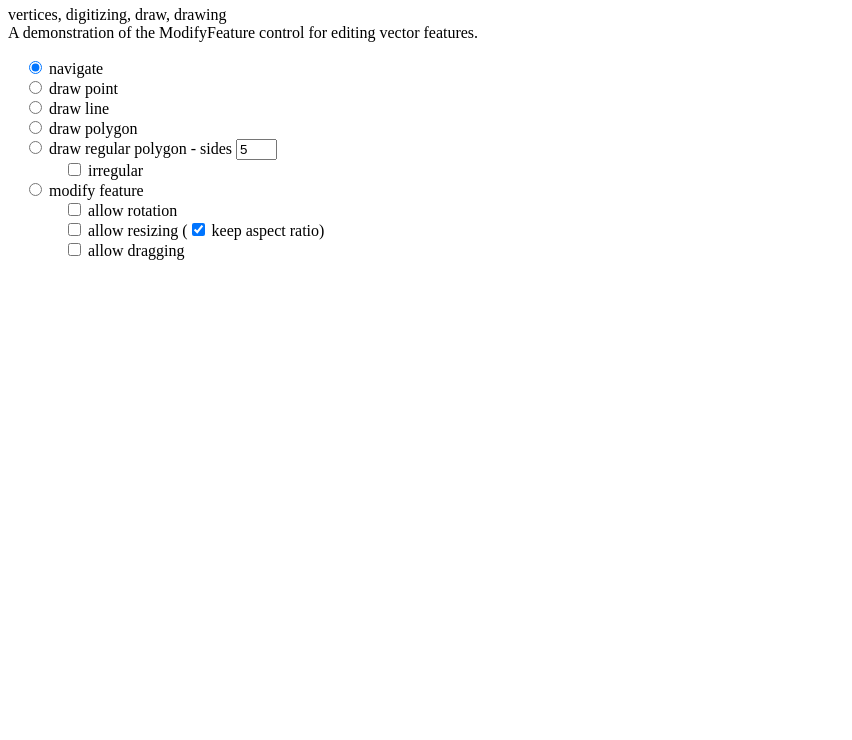
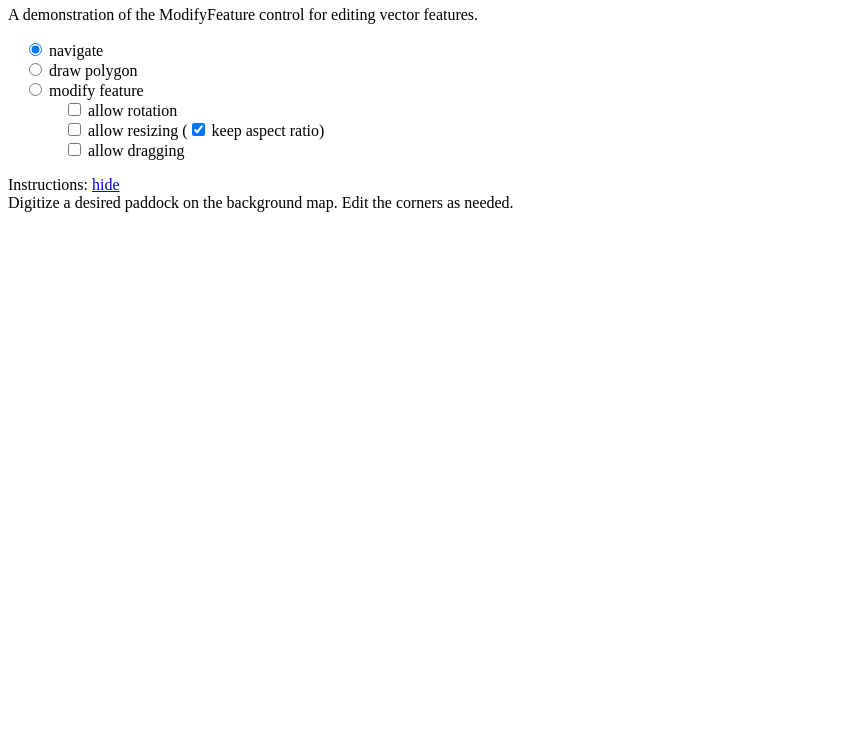
Before and after one commit to wboykinm/soilquery, a plain HTML site: page index.html in a window 1280 px wide. Shown: the part 60-800 px from the top of the page, without its empty margins (0-852 px from the left). Drawn offline with Linux system fonts and the light colour scheme; a script that the page names is missing.

Commit message:
updated buttons

```diff
--- a/index.html
+++ b/index.html
@@ -1,7 +1,7 @@
 <head>
     <meta name="viewport" content="width=device-width; initial-scale=1.0; maximum-scale=1.0; user-scalable=0;" />
     <meta name="apple-mobile-web-app-capable" content="yes" />
-    <title>Modify Feature</title>
+    <title>Soil Query</title>
     <style type="text/css">
         #controls {
             width: 512px;
@@ -18,10 +18,7 @@
     <script type="text/javascript"></script>
   </head>
   <body onload="init()">
-    <h1 id="title">OpenLayers Modify Feature Example</h1>
-    <div id="tags">
-        vertices, digitizing, draw, drawing
-    </div>
+    <h1 id="title">Query soil data based on desired management boundaries</h1>
     <div id="shortdesc">A demonstration of the ModifyFeature control for editing vector features.</div>
     <div id="map" class="smallmap"></div>
     <div id="controls">
@@ -32,30 +29,8 @@
                 <label for="noneToggle">navigate</label>
             </li>
             <li>
-                <input type="radio" name="type" value="point" id="pointToggle" onclick="toggleControl(this);" />
-                <label for="pointToggle">draw point</label>
-            </li>
-            <li>
-                <input type="radio" name="type" value="line" id="lineToggle" onclick="toggleControl(this);" />
-                <label for="lineToggle">draw line</label>
-            </li>
-            <li>
                 <input type="radio" name="type" value="polygon" id="polygonToggle" onclick="toggleControl(this);" />
                 <label for="polygonToggle">draw polygon</label>
-            </li>
-            <li>
-                <input type="radio" name="type" value="regular" id="regularToggle" onclick="toggleControl(this);" />
-                <label for="regularToggle">draw regular polygon</label>
-                <label for="sides"> - sides</label>
-                <input id="sides" type="text" size="2" maxlength="2"
-                       name="sides" value="5" onchange="update()" />
-                <ul>
-                    <li>
-                        <input id="irregular" type="checkbox"
-                               name="irregular" onchange="update()" />
-                        <label for="irregular">irregular</label>
-                    </li>
-                </ul>
             </li>
             <li>
                 <input type="radio" name="type" value="modify" id="modifyToggle"
@@ -84,4 +59,20 @@
             </li>
         </ul>
     </div>
+    <div id="sidebar">
+         <div id="instructions_container">
+             Instructions: <a href="#" id="instructions_link">hide</a>
+             <div id="instructions">
+        Digitize a desired paddock on the background map. Edit the corners as needed.
+             </div>
+             <br/>
+        </div>
+       <div style="height:500px">
+           <div id="debug"></div>
+           <div id="chart"></div>
+           <div id="ag_summary"></div>
+           <div id="legend"></div>
+           <div id="download_csv"></div>
+       </div>
+    </div>
   </body>
```
